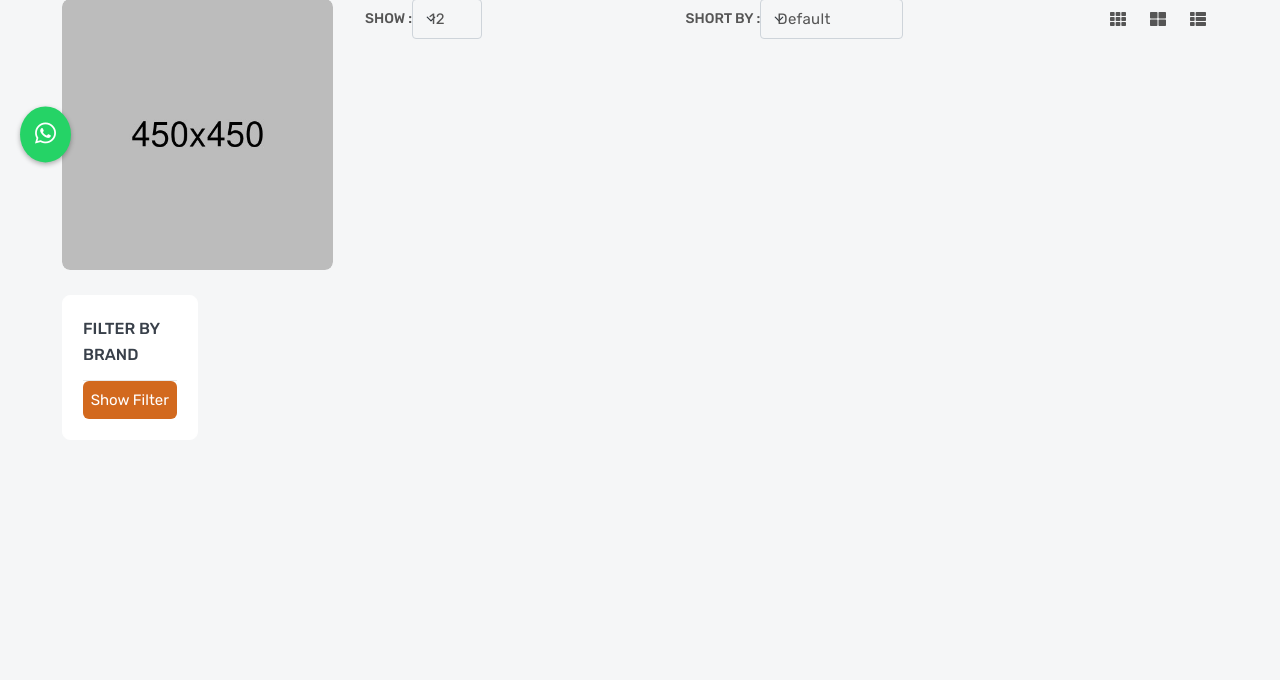
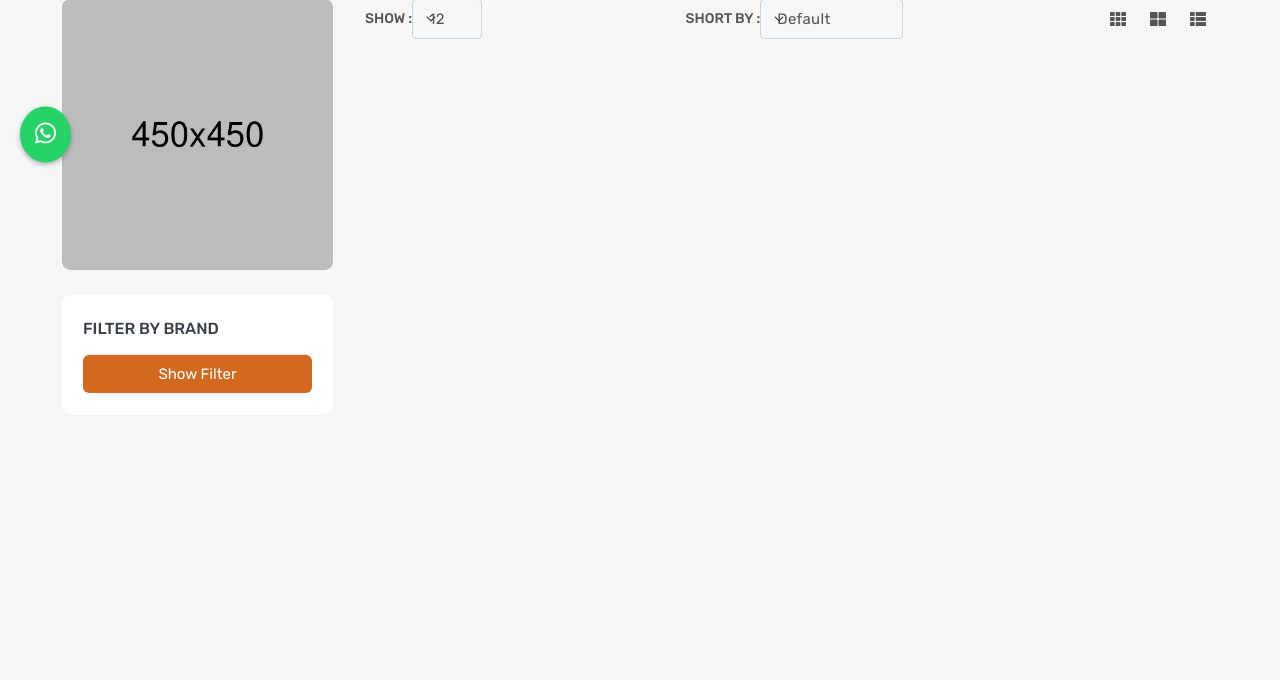
Before and after one commit to Mohamed-Taha-Essa/dj-clothes-store, a Django app: template products/templates/products/product_list.html in a window 1280 px wide. Shown: the part 591-1271 px from the top of the page. Run offline with Django 4.2, Linux system fonts and the light colour scheme; the template is opened without the code that fills it, so the values that code supplies are empty; some libraries are stand-ins or nearby versions.

Commit message:
Update product_list.html

```diff
--- a/products/templates/products/product_list.html
+++ b/products/templates/products/product_list.html
@@ -43,7 +43,7 @@
                             <a href="#"><img src="images/promo/shop/01.jpg" alt="promo"></a>
                         </div>
 
-                        <div class="shop-widget  col-12  col-sm-6">
+                        <div class="shop-widget">
                             <h6 class="shop-widget-title">Filter by Brand</h6>
                             <button class="taha" @click="toggleForm">
                                 [[showForm ? 'Hide Filter' : 'Show Filter']]
```
